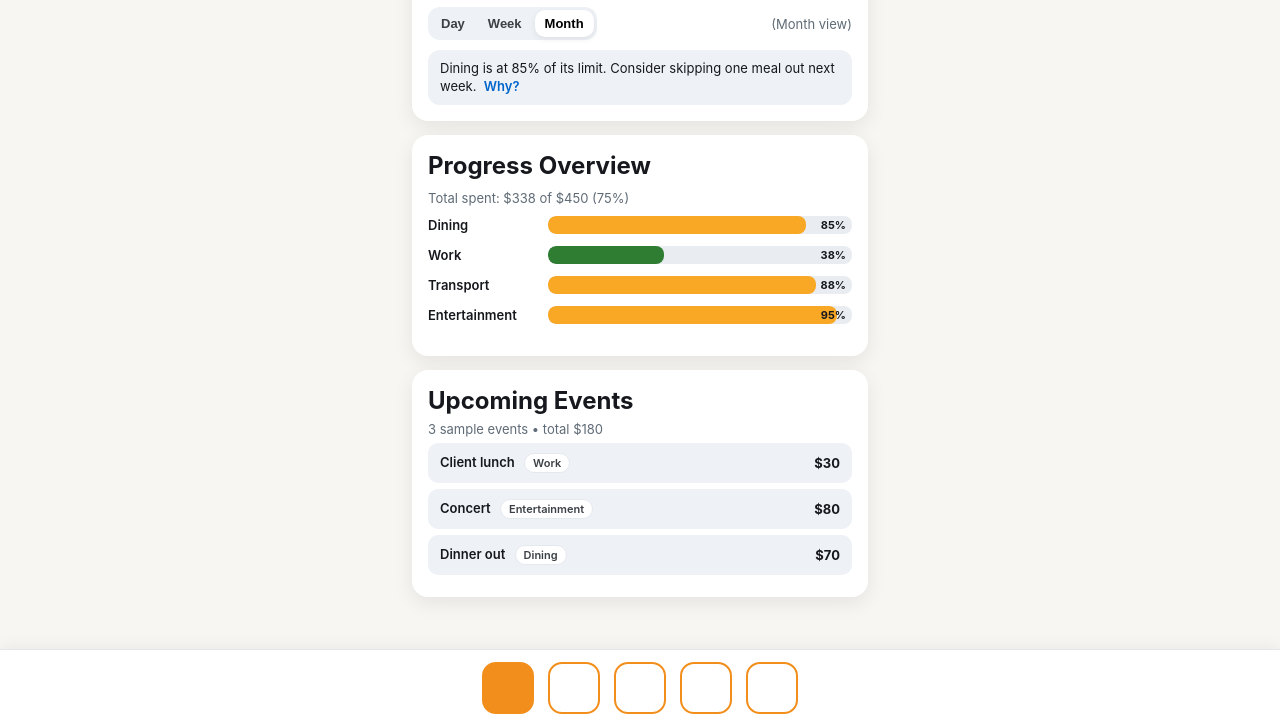
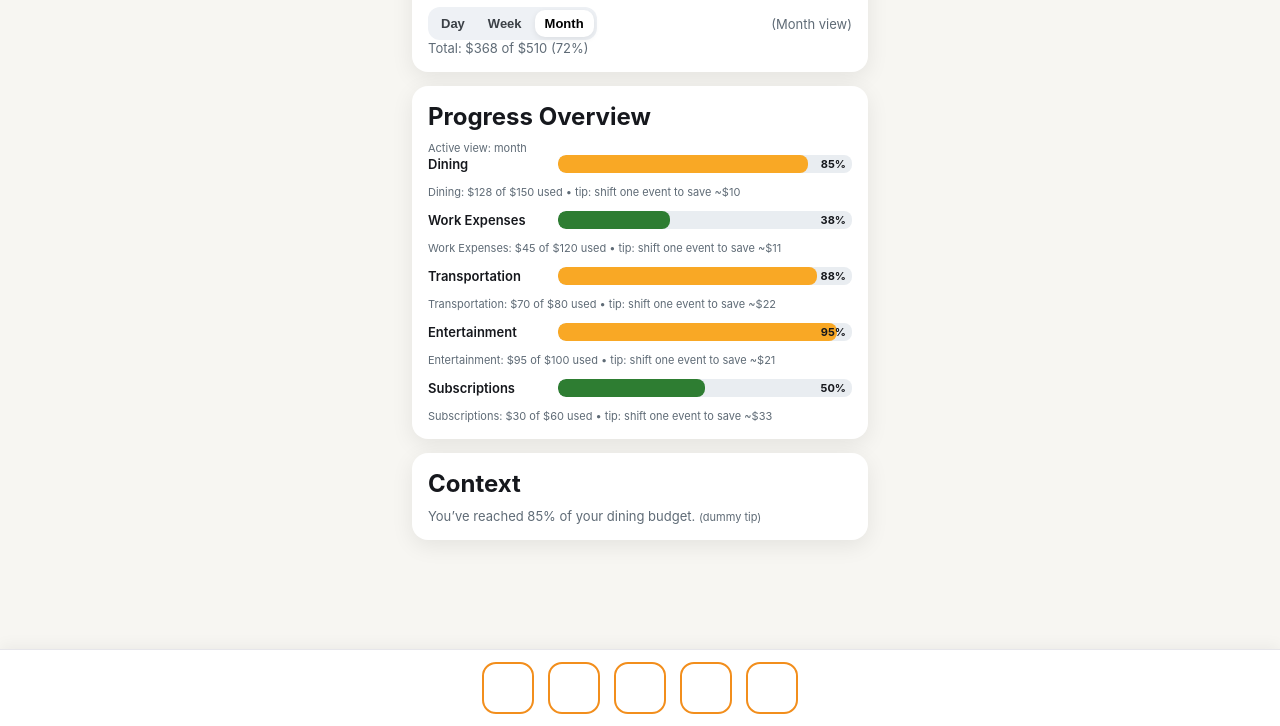
Before and after one commit to michaeltaffe/HVCIbudgetapp, a website: page index.html in a window 1280 px wide. Shown: the part 74-800 px from the top of the page. Drawn offline with Linux system fonts and the light colour scheme.

Commit message:
Refactor index.html for improved layout and accessibility
Updated HTML structure and styles for the Time–Budget Dashboard.

```diff
--- a/index.html
+++ b/index.html
@@ -1,66 +1,43 @@
 <!DOCTYPE html>
 <html lang="en">
 <head>
-<meta charset="utf-8">
-<meta name="viewport" content="width=device-width,initial-scale=1">
-<title>Time–Budget Dashboard (Final Prototype)</title>
+<meta charset="utf-8" />
+<meta name="viewport" content="width=device-width, initial-scale=1" />
+<title>Time–Budget Dashboard (Mock)</title>
 <link rel="stylesheet" href="https://unpkg.com/lucide-static@latest/font/lucide.css">
 <style>
-:root {
+:root{
   --bg:#f7f6f2; --card:#fff; --ink:#16181d; --muted:#5f6b76;
   --ok:#2e7d32; --warn:#f9a825; --bad:#c62828; --track:#e9edf1;
-  --shadow:0 6px 20px rgba(0,0,0,.08); --subtle:#eef1f5; --accent:#0066cc;
+  --shadow:0 6px 22px rgba(0,0,0,.08); --subtle:#eef1f5; --accent:#0066cc;
 }
 *{box-sizing:border-box}
-body{margin:0;font-family:Inter,system-ui,Segoe UI,Roboto,Helvetica,Arial;background:var(--bg);color:var(--ink)}
+body{margin:0;font-family:Inter,system-ui,-apple-system,Segoe UI,Roboto,Helvetica,Arial;background:var(--bg);color:var(--ink)}
 .wrap{max-width:480px;margin:16px auto 100px;padding:0 12px}
 .card{background:var(--card);border-radius:16px;padding:16px;box-shadow:var(--shadow);margin-bottom:14px}
 h1,h2{margin:0 0 10px}
 .subtitle{color:var(--muted);font-size:13px}
 
-/* Controls */
-.controls{display:flex;align-items:center;justify-content:space-between;margin-top:8px}
+.controls{display:flex;align-items:center;justify-content:space-between;gap:10px;flex-wrap:wrap}
 .segmented{display:inline-flex;background:var(--subtle);border-radius:12px;padding:3px;gap:3px}
-.segmented button{appearance:none;border:0;background:transparent;padding:6px 10px;border-radius:10px;font-weight:600;color:#3b4046;cursor:pointer;font-size:13px;transition:background .2s}
+.segmented button{
+  appearance:none;border:0;background:transparent;padding:6px 10px;border-radius:10px;
+  font-weight:600;color:#3b4046;cursor:pointer;font-size:13px;transition:background .2s
+}
 .segmented button.active{background:#fff;color:#000;box-shadow:0 2px 6px rgba(0,0,0,.08)}
 
-/* Context panel */
-.context{background:var(--subtle);border-radius:12px;padding:10px 12px;margin-top:10px;font-size:13px;line-height:1.35}
-.context a{color:var(--accent);font-weight:600;text-decoration:none;cursor:pointer}
-.context .why{display:none;color:var(--muted);margin-top:6px;font-size:12px}
-
-/* Progress bars */
-.bars{display:grid;gap:12px;margin-top:10px;margin-bottom:16px}
+.bars{display:grid;gap:12px}
 .row{display:flex;align-items:center;gap:10px}
-.label{min-width:110px;font-weight:600;font-size:13px}
-.bar{flex:1;height:18px;background:var(--track);border-radius:8px;position:relative;overflow:hidden;cursor:pointer}
+.label{min-width:120px;font-weight:600;font-size:13px}
+.bar{flex:1;height:18px;background:var(--track);border-radius:8px;position:relative;overflow:hidden}
 .fill{height:100%;border-radius:8px;transition:width .35s ease, background .35s ease}
 .pct{position:absolute;right:6px;top:50%;transform:translateY(-50%);font-size:11px;font-weight:700}
-.hint{position:absolute;left:0;bottom:125%;background:#111;color:#fff;font-size:11px;
-  padding:5px 8px;border-radius:6px;box-shadow:0 6px 14px rgba(0,0,0,.2);
-  opacity:0;transform:translateY(6px);transition:opacity .2s, transform .2s;white-space:nowrap;pointer-events:none}
-.bar:hover .hint{opacity:1;transform:translateY(0)}
+.tooltip{font-size:11px;color:var(--muted)}
 
-/* Events */
-.events h2{margin-bottom:6px}
-.events .item{display:flex;justify-content:space-between;align-items:center;background:var(--subtle);
-  padding:10px 12px;border-radius:10px;margin:6px 0}
-.events .title{font-weight:600;font-size:13px}
-.pill{display:inline-block;margin-left:6px;padding:2px 8px;border-radius:999px;background:#fff;font-size:11px;
-  border:1px solid #e5e9ee;color:#3b4046}
-.events .amt{font-weight:700;font-size:13px}
-#events{min-height:60px}
-
-/* Footer */
-.footer{position:fixed;left:0;right:0;bottom:0;background:#fff;border-top:1px solid #e6e6ea;
-  padding:12px 16px;box-shadow:0 -3px 15px rgba(0,0,0,.05)}
+.footer{position:fixed;left:0;right:0;bottom:0;background:#fff;border-top:1px solid #e6e6ea;padding:12px 16px;box-shadow:0 -3px 15px rgba(0,0,0,.05)}
 .chips{display:flex;gap:14px;justify-content:center}
-.chip{width:52px;height:52px;border:2px solid #f28e1c;border-radius:14px;background:#fff;
-  display:flex;align-items:center;justify-content:center;transition:background .2s, transform .2s}
-.chip:hover{background:#fdf5e6;transform:translateY(-1px)}
+.chip{width:52px;height:52px;border:2px solid #f28e1c;border-radius:14px;display:flex;align-items:center;justify-content:center}
 .chip i{font-size:22px;color:#f28e1c}
-.active-chip{background:#f28e1c}
-.active-chip i{color:#fff}
 </style>
 </head>
 <body>
@@ -68,149 +45,130 @@ h1,h2{margin:0 0 10px}
   <div class="card">
     <h1>Time–Budget Dashboard</h1>
     <div class="controls">
-      <div class="segmented">
-        <button id="btn-day">Day</button>
-        <button id="btn-week">Week</button>
-        <button id="btn-month" class="active">Month</button>
+      <div class="segmented" role="tablist" aria-label="Time view">
+        <button id="view-day"   role="tab" aria-selected="false">Day</button>
+        <button id="view-week"  role="tab" aria-selected="false">Week</button>
+        <button id="view-month" role="tab" aria-selected="true"  class="active">Month</button>
       </div>
       <div class="subtitle" id="viewNote">(Month view)</div>
     </div>
-
-    <div class="context">
-      <span id="contextMain">Dining is at 85% of its limit. Consider skipping one meal out next week.</span>
-      &nbsp;<a id="whyLink">Why?</a>
-      <div id="contextWhy" class="why">Three dining events (~$230) fall in the same pay period as subscriptions and entertainment charges.</div>
-    </div>
+    <div class="subtitle" id="summary">Loading…</div>
   </div>
 
   <div class="card">
     <h2>Progress Overview</h2>
-    <div class="subtitle" id="summary"></div>
+    <div id="activeView" class="tooltip">Active view: month</div>
     <div class="bars" id="bars"></div>
   </div>
 
-  <div class="card events">
-    <h2>Upcoming Events</h2>
-    <div class="subtitle" id="eventSummary"></div>
-    <div id="events"></div>
+  <div class="card">
+    <h2>Context</h2>
+    <div class="subtitle">You’ve reached 85% of your dining budget. <span class="tooltip">(dummy tip)</span></div>
   </div>
 </div>
 
 <div class="footer">
   <div class="chips">
-    <div class="chip active-chip" title="Home"><i class="lucide lucide-home"></i></div>
+    <div class="chip" title="Home"><i class="lucide lucide-home"></i></div>
     <div class="chip" title="Calendar"><i class="lucide lucide-calendar-days"></i></div>
-    <div class="chip" title="Budget"><i class="lucide lucide-wallet"></i></div>
+    <div class="chip" title="Budget"><i class="lucide lucide-credit-card"></i></div>
     <div class="chip" title="Insights"><i class="lucide lucide-bar-chart-3"></i></div>
     <div class="chip" title="Settings"><i class="lucide lucide-settings"></i></div>
   </div>
 </div>
 
 <script>
+/* Distinct datasets per view (so bars CHANGE) */
 const DATA = {
-  day: {
-    note:"(Day view)",
-    context:{main:"You're on track today with one moderate dining expense.",
-      why:"One dining event and one work expense are planned; both within daily targets."},
-    categories:[
-      {cat:"Dining",spent:10,budget:15},
-      {cat:"Work",spent:4,budget:20},
-      {cat:"Transport",spent:8,budget:12},
-      {cat:"Entertainment",spent:2,budget:10}
-    ],
-    events:[
-      {title:"Lunch out",category:"Dining",cost:10},
-      {title:"Client call",category:"Work",cost:0},
-      {title:"Gym class",category:"Fitness",cost:5}
-    ]
-  },
-  week:{
-    note:"(Week view)",
-    context:{main:"Dining is close to budget. Plan one meal at home to stay on track.",
-      why:"Three dining events (~$95) and two entertainment items (~$31) cluster midweek."},
-    categories:[
-      {cat:"Dining",spent:70,budget:90},
-      {cat:"Work",spent:40,budget:60},
-      {cat:"Transport",spent:30,budget:45},
-      {cat:"Entertainment",spent:20,budget:50}
-    ],
-    events:[
-      {title:"Dinner w/ friends",category:"Dining",cost:45},
-      {title:"Movie night",category:"Entertainment",cost:16},
-      {title:"Transit top-up",category:"Transport",cost:12}
-    ]
-  },
-  month:{
-    note:"(Month view)",
-    context:{main:"Dining is at 85% of its limit. Consider skipping one meal out next week.",
-      why:"Three dining events (~$230) fall in the same pay period as subscriptions and entertainment charges."},
-    categories:[
-      {cat:"Dining",spent:128,budget:150},
-      {cat:"Work",spent:45,budget:120},
-      {cat:"Transport",spent:70,budget:80},
-      {cat:"Entertainment",spent:95,budget:100}
-    ],
-    events:[
-      {title:"Client lunch",category:"Work",cost:30},
-      {title:"Concert",category:"Entertainment",cost:80},
-      {title:"Dinner out",category:"Dining",cost:70}
-    ]
-  }
+  day: [
+    {category:"Dining",        spent:  9, budget: 15},  // 60%
+    {category:"Work Expenses", spent:  4, budget: 20},  // 20%
+    {category:"Transportation",spent: 10, budget: 12},  // 83%
+    {category:"Entertainment", spent:  1, budget:  8},  // 13%
+    {category:"Subscriptions", spent:  5, budget:  5}   // 100%
+  ],
+  week: [
+    {category:"Dining",        spent: 62, budget: 80},  // 78%
+    {category:"Work Expenses", spent: 18, budget: 60},  // 30%
+    {category:"Transportation",spent: 39, budget: 45},  // 87%
+    {category:"Entertainment", spent: 28, budget: 50},  // 56%
+    {category:"Subscriptions", spent: 15, budget: 15}   // 100%
+  ],
+  month: [
+    {category:"Dining",        spent:128, budget:150},  // 85%
+    {category:"Work Expenses", spent: 45, budget:120},  // 38%
+    {category:"Transportation",spent: 70, budget: 80},  // 88%
+    {category:"Entertainment", spent: 95, budget:100},  // 95%
+    {category:"Subscriptions", spent: 30, budget: 60}   // 50%
+  ]
 };
 
-function colorFor(p){return p<70?'var(--ok)':(p<100?'var(--warn)':'var(--bad)');}
+function colorFor(p){ return p<70 ? 'var(--ok)' : (p<100 ? 'var(--warn)' : 'var(--bad)'); }
 
-function renderBars(cats){
-  const bars=document.getElementById('bars');bars.innerHTML='';
-  let totalSpent=0,totalBudget=0;
-  cats.forEach(c=>{
-    const pct=Math.round((c.spent/Math.max(1,c.budget))*100);
-    const row=document.createElement('div');row.className='row';
-    const label=document.createElement('div');label.className='label';label.textContent=c.cat;
-    const bar=document.createElement('div');bar.className='bar';
-    const fill=document.createElement('div');fill.className='fill';
-    fill.style.width=Math.min(100,pct)+'%';fill.style.background=colorFor(pct);
-    const pctText=document.createElement('div');pctText.className='pct';pctText.textContent=pct+'%';
-    const hint=document.createElement('div');hint.className='hint';
-    hint.textContent=`${c.cat}: $${c.spent} of $${c.budget}`;
-    bar.appendChild(fill);bar.appendChild(pctText);bar.appendChild(hint);
-    row.appendChild(label);row.appendChild(bar);bars.appendChild(row);
-    totalSpent+=c.spent;totalBudget+=c.budget;
+/* Renders bars for a given view key */
+function renderBars(view){
+  const bars = document.getElementById('bars');
+  bars.innerHTML = ''; // clear previous bars
+
+  // Update helper labels
+  document.getElementById('activeView').textContent = 'Active view: ' + view;
+  document.getElementById('viewNote').textContent = '(' + view[0].toUpperCase() + view.slice(1) + ' view)';
+
+  // Build rows
+  DATA[view].forEach(d=>{
+    const row = document.createElement('div');
+    row.className = 'row';
+
+    const label = document.createElement('div');
+    label.className = 'label';
+    label.textContent = d.category;
+
+    const bar = document.createElement('div');
+    bar.className = 'bar';
+
+    const pct = Math.round((d.spent / Math.max(1, d.budget)) * 100);
+    const fill = document.createElement('div');
+    fill.className = 'fill';
+    fill.style.width = Math.min(100, pct) + '%';
+    fill.style.background = colorFor(pct);
+
+    const pctText = document.createElement('div');
+    pctText.className = 'pct';
+    pctText.textContent = pct + '%';
+
+    bar.appendChild(fill);
+    bar.appendChild(pctText);
+
+    row.appendChild(label);
+    row.appendChild(bar);
+    bars.appendChild(row);
+
+    // Tooltip row under each bar with raw values (dummy)
+    const tip = document.createElement('div');
+    tip.className = 'tooltip';
+    tip.textContent = `${d.category}: $${d.spent} of $${d.budget} used • tip: shift one event to save ~$${10 + Math.floor(Math.random()*25)}`;
+    bars.appendChild(tip);
   });
-  document.getElementById('summary').textContent=`Total spent: $${totalSpent} of $${totalBudget} (${Math.round(totalSpent/totalBudget*100)}%)`;
+
+  // Update summary totals
+  const totalBudget = DATA[view].reduce((a,b)=>a + b.budget, 0);
+  const totalSpent  = DATA[view].reduce((a,b)=>a + b.spent, 0);
+  document.getElementById('summary').textContent =
+    `Total: $${totalSpent} of $${totalBudget} (${Math.round(totalSpent / Math.max(1,totalBudget) * 100)}%)`;
 }
 
-function renderEvents(events){
-  const list=document.getElementById('events');list.innerHTML='';
-  let total=0;events.forEach(e=>{
-    const item=document.createElement('div');item.className='item';
-    const left=document.createElement('div');left.className='title';left.textContent=e.title+' ';
-    const cat=document.createElement('span');cat.className='pill';cat.textContent=e.category;left.appendChild(cat);
-    const right=document.createElement('div');right.className='amt';right.textContent='$'+e.cost;
-    item.appendChild(left);item.appendChild(right);list.appendChild(item);total+=e.cost;
-  });
-  document.getElementById('eventSummary').textContent=`${events.length} sample events • total $${total}`;
+/* Button wiring */
+function activate(view){
+  document.querySelectorAll('.segmented button').forEach(b=>b.classList.remove('active'));
+  document.getElementById('view-'+view).classList.add('active');
+  renderBars(view);
 }
 
-function renderContext(d){
-  document.getElementById('viewNote').textContent=d.note;
-  document.getElementById('contextMain').textContent=d.context.main;
-  document.getElementById('contextWhy').textContent=d.context.why;
-}
-
-function setView(view){
-  document.querySelectorAll('.segmented button').forEach(b=>b.classList.remove('active'));
-  document.getElementById('btn-'+view).classList.add('active');
-  const d=DATA[view];
-  renderBars(d.categories);
-  renderEvents(d.events);
-  renderContext(d);
-}
-
-document.addEventListener('DOMContentLoaded',()=>{
-  document.getElementById('whyLink').onclick=()=>{const w=document.getElementById('contextWhy');w.style.display=w.style.display==='block'?'none':'block';};
-  ['day','week','month'].forEach(v=>document.getElementById('btn-'+v).onclick=()=>setView(v));
-  setView('month');
+document.addEventListener('DOMContentLoaded', ()=>{
+  document.getElementById('view-day').addEventListener('click',  ()=>activate('day'));
+  document.getElementById('view-week').addEventListener('click', ()=>activate('week'));
+  document.getElementById('view-month').addEventListener('click',()=>activate('month'));
+  activate('month'); // initial
 });
 </script>
 </body>
```
